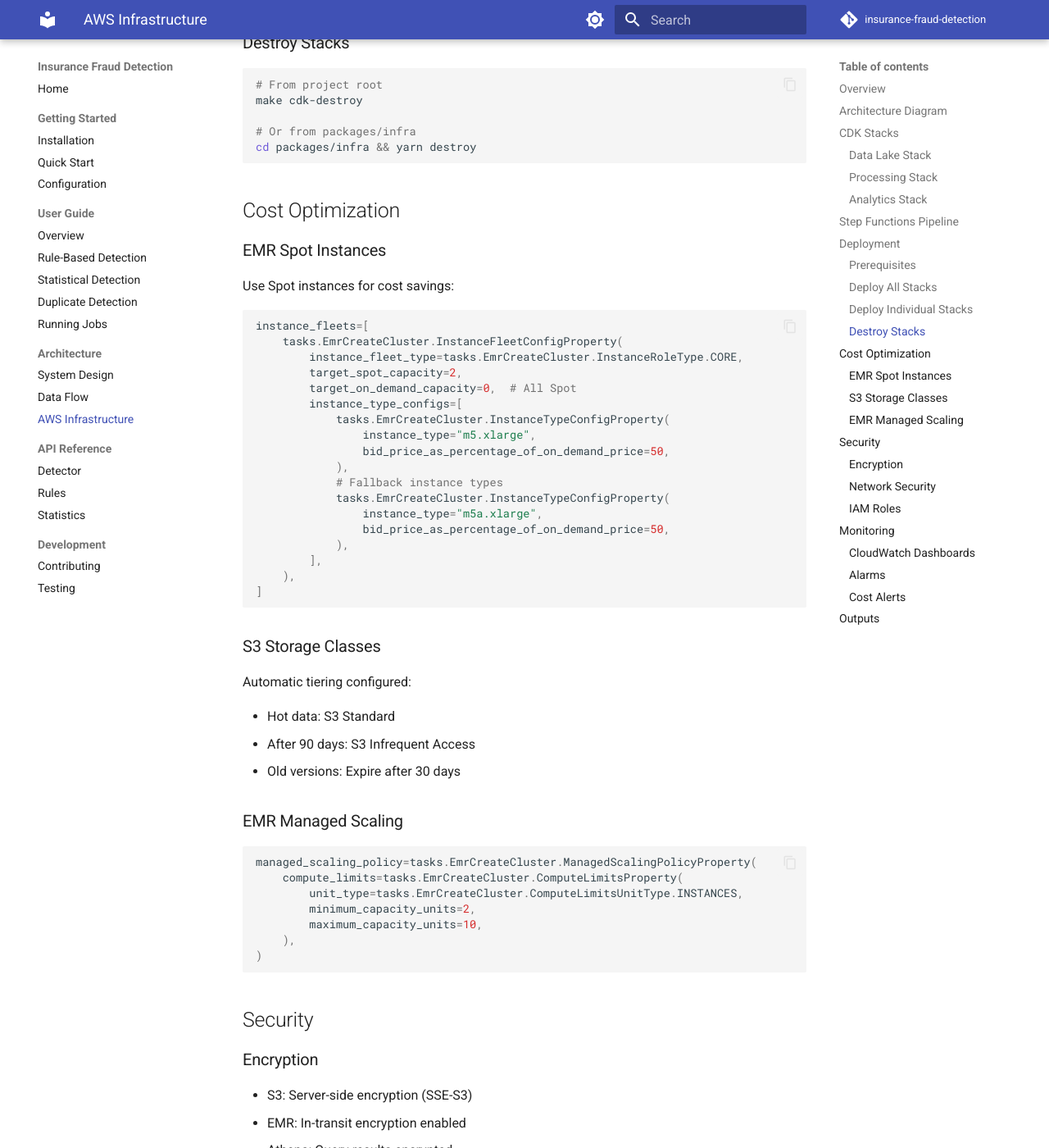
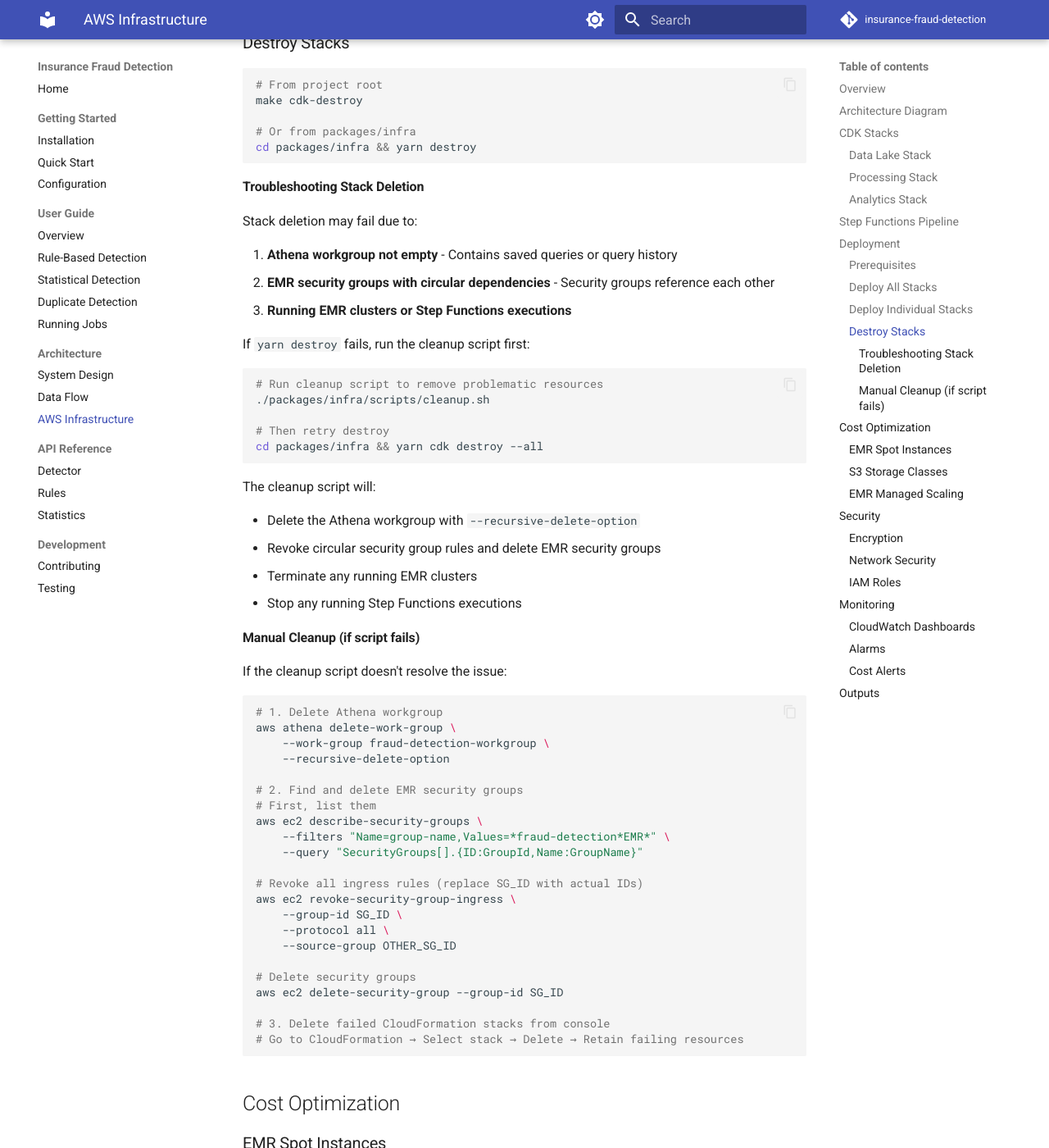
Before and after one commit to caverac/insurance-fraud-detection, an MkDocs documentation site: the page built from packages/docs/docs/architecture/aws.md, in a window 1280 px wide and 1400 px high, scrolled down 5468 px. Shown: the whole window at 82% size. Built offline with MkDocs 1.6.1 and Material for MkDocs 9.7.7, drawn with Linux system fonts in a browser that asks for light colours; comment, search, counter and statistics services are not loaded.

Commit message:
feat(infra): added clean-up script

````diff
--- a/packages/docs/docs/architecture/aws.md
+++ b/packages/docs/docs/architecture/aws.md
@@ -209,6 +209,60 @@
 cd packages/infra && yarn destroy
 ```
 
+#### Troubleshooting Stack Deletion
+
+Stack deletion may fail due to:
+
+1. **Athena workgroup not empty** - Contains saved queries or query history
+2. **EMR security groups with circular dependencies** - Security groups reference each other
+3. **Running EMR clusters or Step Functions executions**
+
+If `yarn destroy` fails, run the cleanup script first:
+
+```bash
+# Run cleanup script to remove problematic resources
+./packages/infra/scripts/cleanup.sh
+
+# Then retry destroy
+cd packages/infra && yarn cdk destroy --all
+```
+
+The cleanup script will:
+
+- Delete the Athena workgroup with `--recursive-delete-option`
+- Revoke circular security group rules and delete EMR security groups
+- Terminate any running EMR clusters
+- Stop any running Step Functions executions
+
+#### Manual Cleanup (if script fails)
+
+If the cleanup script doesn't resolve the issue:
+
+```bash
+# 1. Delete Athena workgroup
+aws athena delete-work-group \
+    --work-group fraud-detection-workgroup \
+    --recursive-delete-option
+
+# 2. Find and delete EMR security groups
+# First, list them
+aws ec2 describe-security-groups \
+    --filters "Name=group-name,Values=*fraud-detection*EMR*" \
+    --query "SecurityGroups[].{ID:GroupId,Name:GroupName}"
+
+# Revoke all ingress rules (replace SG_ID with actual IDs)
+aws ec2 revoke-security-group-ingress \
+    --group-id SG_ID \
+    --protocol all \
+    --source-group OTHER_SG_ID
+
+# Delete security groups
+aws ec2 delete-security-group --group-id SG_ID
+
+# 3. Delete failed CloudFormation stacks from console
+# Go to CloudFormation → Select stack → Delete → Retain failing resources
+```
+
 ## Cost Optimization
 
 ### EMR Spot Instances
````
Also changed, not shown: 1 other file.
